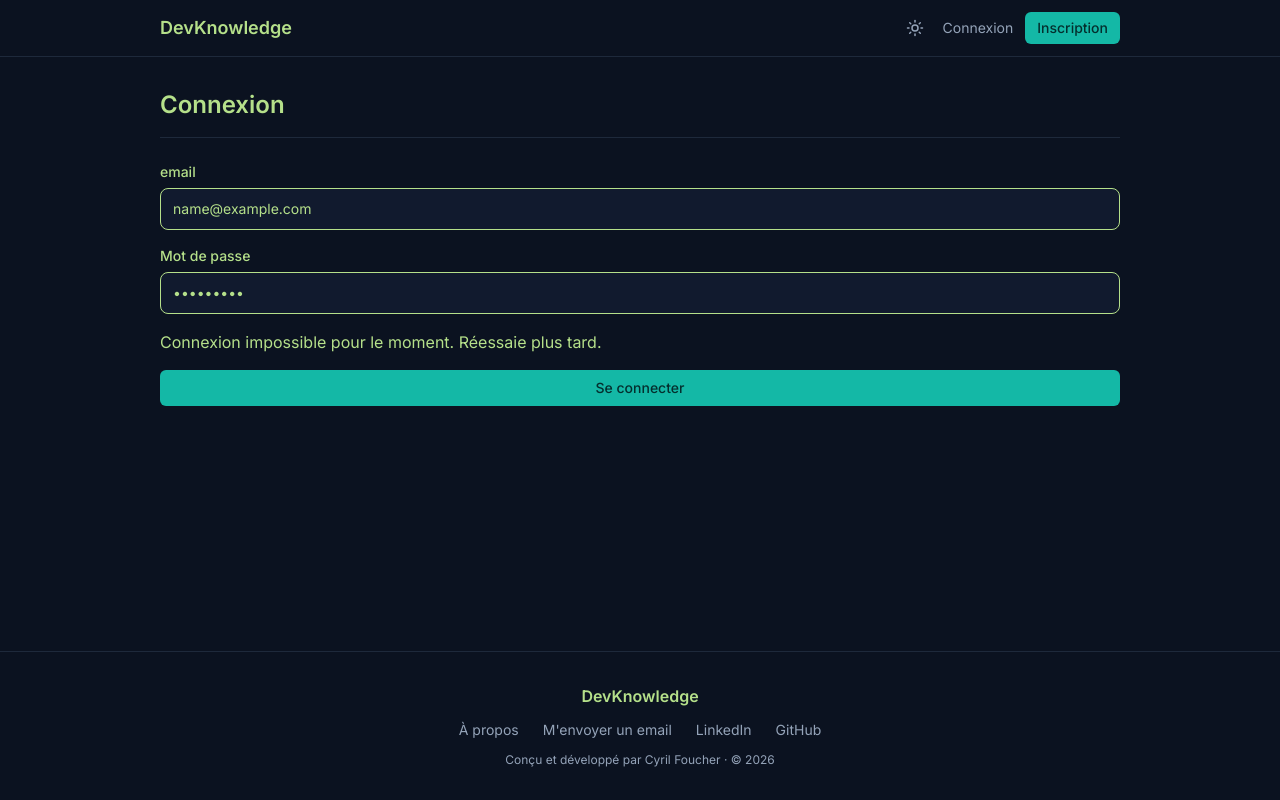
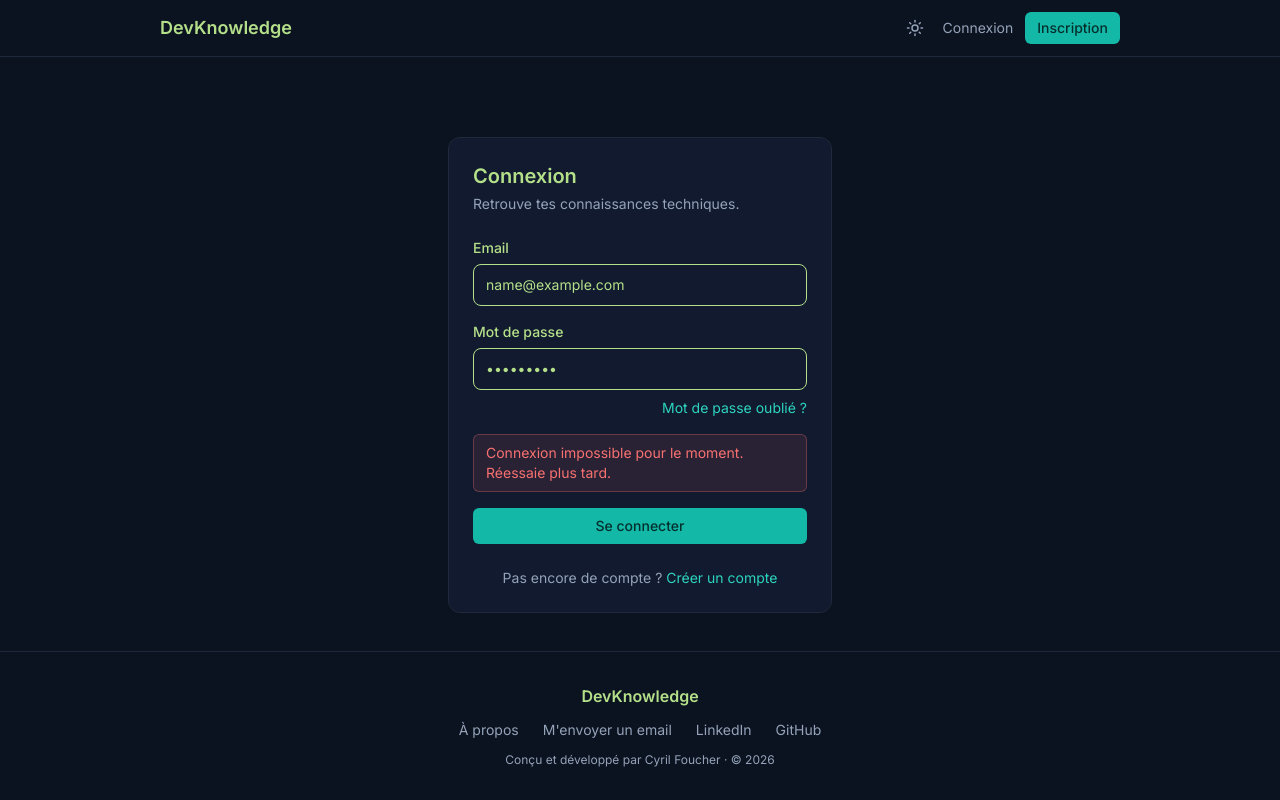
Before and after one commit to cyrilfoucher/knowledge-ai, a React (Vite) app in the folder frontend/: page /login in a window 1280 px wide. Both pictures are taken after typing "name@example.com", "Sample123" into the empty fields and a click on the button "Se connecter". Built offline with nearby package versions, Linux system fonts and the light colour scheme; no server answers.

Commit message:
finalisation de la page de connexion , ajout des composants:Alert,Card,AuthCard

```diff
--- /dev/null
+++ b/frontend/src/components/auth/AuthCard.tsx
@@ -0,0 +1,22 @@
+import { ReactNode } from "react";
+import Card from "../ui/Card";
+
+interface AuthCardProps {
+  title: string;
+  subtitle?: string;
+  children: ReactNode;
+}
+
+function AuthCard({ title, subtitle, children }: AuthCardProps) {
+  return (
+    <div className="flex justify-center pt-4 sm:pt-12">
+      <Card className="w-full max-w-sm">
+        <h1 className="text-xl font-semibold">{title}</h1>
+        {subtitle && <p className="mt-1 text-sm text-muted">{subtitle}</p>}
+        <div className="mt-6">{children}</div>
+      </Card>
+    </div>
+  );
+}
+
+export default AuthCard;
--- /dev/null
+++ b/frontend/src/components/ui/Alert.tsx
@@ -0,0 +1,24 @@
+import type { ComponentProps } from "react";
+
+type AlertVariant = "danger" | "success";
+
+interface AlertProps extends ComponentProps<"div"> {
+  variant?: AlertVariant;
+}
+
+const variantClasses: Record<AlertVariant, string> = {
+  danger: "border-danger/30 bg-danger/10 text-danger",
+  success: "border-primary/30 bg-primary/10 text-primary",
+};
+
+function Alert({ variant = "danger", className = "", ...props }: AlertProps) {
+  return (
+    <div
+      role="alert"
+      className={`rounded-md border px-3 py-2 text-sm ${variantClasses[variant]} ${className}`}
+      {...props}
+    />
+  );
+}
+
+export default Alert;
--- /dev/null
+++ b/frontend/src/components/ui/Card.tsx
@@ -0,0 +1,9 @@
+import type { ComponentProps } from "react";
+
+function Card({ className = "", ...props }: ComponentProps<"div">) {
+  return (
+    <div className={`rounded-xl border border-border bg-surface p-6 ${className}`} {...props} />
+  );
+}
+
+export default Card;
--- a/frontend/src/components/ui/Input.tsx
+++ b/frontend/src/components/ui/Input.tsx
@@ -12,7 +12,7 @@ function Input({ label, error, id, className = "", ...props }: InputProps) {
       </label>
       <input
         id={id}
-        className={`w-full rounded-lg border bg-surface px-3 py-2.5 text-sm text-text placeholder:text-muted focus:outline-none focus:border-primary focus:ring-3 focus:ring-primary/25${error ? "border-danger" : "border-border"} ${className}`}
+        className={`w-full rounded-lg border bg-surface px-3 py-2.5 text-sm text-text placeholder:text-muted focus:outline-none focus:border-primary focus:ring-3 focus:ring-primary/25${error ? "border-danger" : "border-text"} ${className}`}
         {...props}
       />
       {error && <p className="mt-1 text-xs text-danger">{error}</p>}
--- a/frontend/src/pages/Login.tsx
+++ b/frontend/src/pages/Login.tsx
@@ -1,10 +1,11 @@
 import { useForm } from "react-hook-form";
 import { zodResolver } from "@hookform/resolvers/zod";
-import { useNavigate } from "react-router-dom";
+import { useNavigate, Link } from "react-router-dom";
 import { isAxiosError } from "axios";
 import { LoginSchema, type LoginInput } from "../schemas/authSchema";
 import { useAuth } from "../hooks/useAuth";
-import PageHeader from "../layouts/PageHeader";
+import AuthCard from "../components/auth/AuthCard";
+import Alert from "../components/ui/Alert";
 import Button from "../components/ui/Button";
 import Input from "../components/ui/Input";
 
@@ -33,38 +34,44 @@ function Login() {
   };
 
   return (
-    <>
-      <PageHeader title="Connexion" />
+    <AuthCard title="Connexion" subtitle="Retrouve tes connaissances techniques.">
       <form onSubmit={handleSubmit(onSubmit)} className="flex flex-col gap-4">
-        <div>
         <Input
           id="email"
-            label="email"
+          label="Email"
           type="email"
           placeholder="ton@email.fr"
           error={errors.email?.message}
           {...register("email")}
         />
-        </div>
 
-        <div>
         <Input
           id="password"
           label="Mot de passe"
           type="password"
-            placeholder="mot de passe"
+          placeholder="Ton mot de passe"
           error={errors.password?.message}
           {...register("password")}
         />
-        </div>
 
-        {errors.root && <p>{errors.root.message}</p>}
+        <Link to="/forgot-password" className="-mt-2 self-end text-sm text-link hover:underline">
+          Mot de passe oublié ?
+        </Link>
+
+        {errors.root && <Alert>{errors.root.message}</Alert>}
 
         <Button type="submit" disabled={isSubmitting} className="w-full">
           Se connecter
         </Button>
       </form>
-    </>
+
+      <p className="mt-6 text-center text-sm text-muted">
+        Pas encore de compte ?{" "}
+        <Link to="/register" className="text-link hover:underline">
+          Créer un compte
+        </Link>
+      </p>
+    </AuthCard>
   );
 }
 
```
Lines whose indentation alone changed are shown as unchanged.
